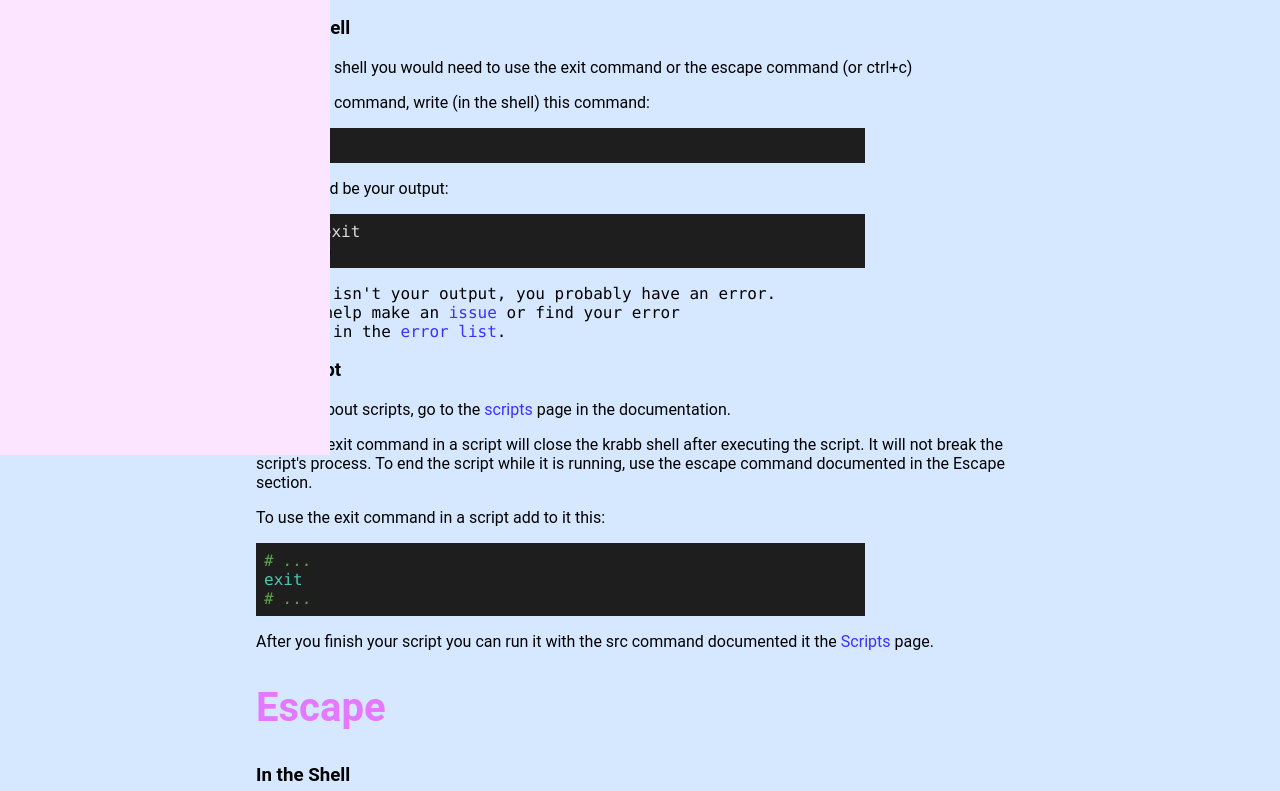
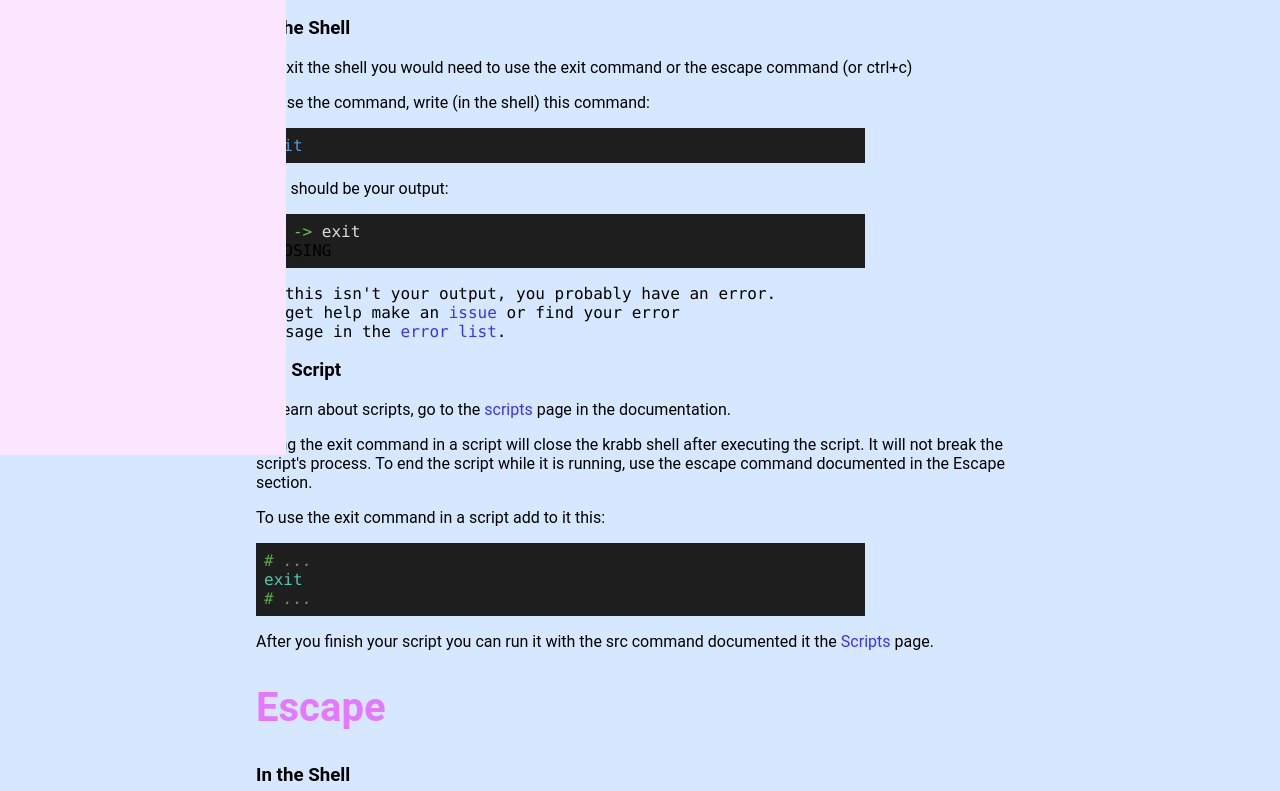
Before and after one commit to ofsho/KrabbShell, a plain HTML site: page docs/exit.html in a window 1280 px wide. Shown: the part 458-1249 px from the top of the page. Drawn offline with Linux system fonts and the light colour scheme.

Commit message:
Update docs.css

```diff
--- a/css/docs.css
+++ b/css/docs.css
@@ -16,7 +16,7 @@ body {
 
 .left {
     float: left;
-    width: 300px;
+    width: 20%;
     padding-top: 75px;
     padding-left: 30px;
     background-color: #fce6ff;
```
